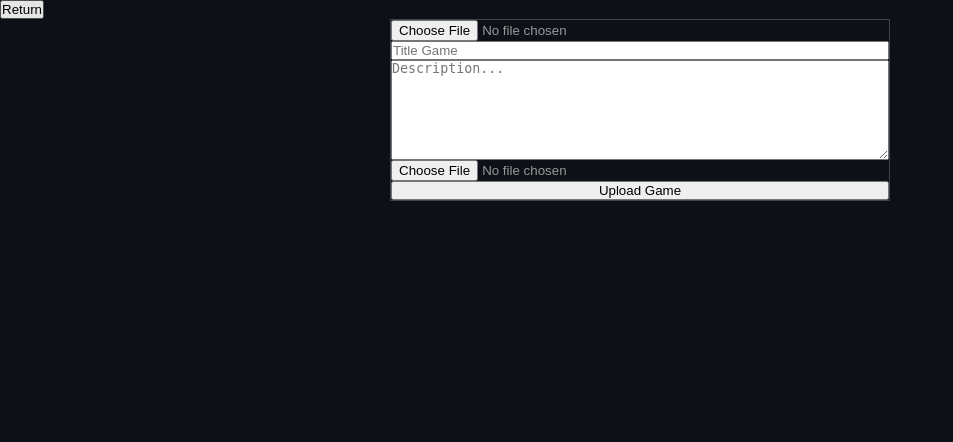
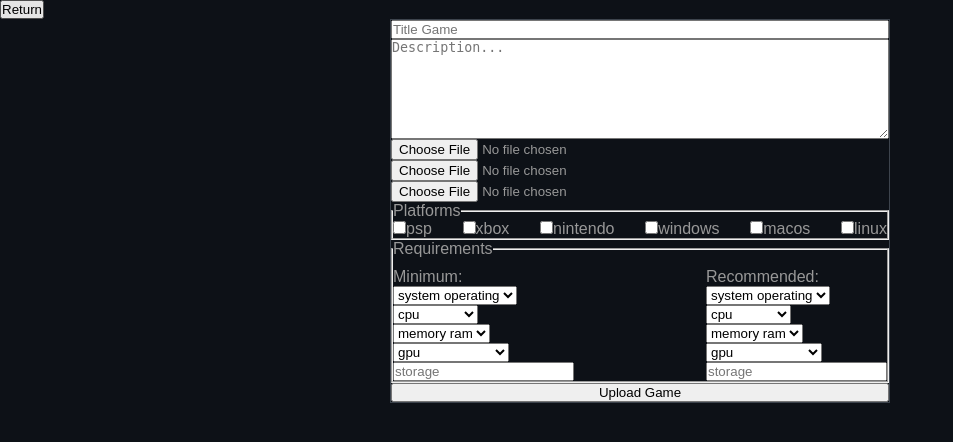
Before and after one commit to FaridDanilo/MyGameList, a PHP site: page /new_game.php in a window 1280 px wide. Shown: the top 442 px of the page, without its empty margins (0-953 px from the left). Run offline with PHP 8.4, Linux system fonts and the light colour scheme.

Commit message:
Some Backend

```diff
--- a/assets/config/conf.php
+++ b/assets/config/conf.php
@@ -1,5 +1,7 @@
 <?php
 define ('BASE_URL', 'http://' . $_SERVER['HTTP_HOST'] . '/MyGameList/');
 
+define ('DB_CONN_URL', __DIR__ . '/../db/conn.php');
+
 define ('ASSETS_URL', BASE_URL . 'assets/');
 ?>
--- a/assets/css/styles.css
+++ b/assets/css/styles.css
@@ -40,57 +40,28 @@ header nav {
     justify-content: space-between;
 }
 
-/* .list-games,
-.add-games {
-    display: flex;
-    align-items: center;
-    width: max-content;
-    margin: 10px;
-    padding: 8px;
-    cursor: pointer;
-    font-size: 15px;
-    border-radius: 8px;
-    color: var(--white-color);
-    border: 1px solid var(--slate-shadow);
-    background-color: var(--deep-space);
-} */
-
-/* .list-games .fa-gamepad,
-.fa-plus {
-    margin-left: 8px;
-    font-size: 13px;
-} */
-
-/* .list-games:hover,
-.add-games:hover {
-    background-color: var(--deep-light-space);
-} */
-
 .dropdown {
     position: relative;
     display: inline-block;
-    margin: 13px;
+    margin: 15px;
     border-radius: 8px;
+    cursor: pointer;
     color: var(--white-color);
     border: 1px solid var(--slate-shadow);
     background-color: var(--deep-space);
 }
 
 .dropdown-btn {
-    background: none;
-    border: none;
-    color: inherit;
-    font: inherit;
-    cursor: pointer;
-    padding: 10px 18px;
-    border-radius: 5px;
+    all: unset;
     display: flex;
     align-items: center;
+    padding: 8px 14px;
+    font-size: 13px;
     gap: 8px;
 }
 
-.dropdown-btn:hover {
-    background: var(--deep-light-space, #2f353f);
+.dropdown:hover {
+    background-color: var(--deep-light-space);
 }
 
 .dropdown-content {
@@ -178,10 +149,6 @@ main {
 .environments {
     padding-bottom: 12px;
     border-bottom: 1px solid var(--slate-shadow);
-}
-
-.environments .fa-seedling {
-    margin-left: 10px;
 }
 
 .environments picture img {
@@ -292,11 +259,11 @@ main {
 /* ========== Requirements END ========== */
 
 /* ========== Add New Gamge Form START ========== */
+
 form {
     display: flex;
     justify-content: center;
     align-items: center;
-    margin: 0 auto;
     border: 1px solid var(--slate-shadow);
     max-width: 500px;
 }
@@ -313,4 +280,18 @@ textarea {
     min-height: 100px;
     resize: vertical;
 }
+
+fieldset {
+    display: flex;
+    justify-content: space-between;
+}
+
+.requirements-content p {
+    margin-top: 10px;
+}
+
+.requirements-content select {
+    display: flex;
+    /* margin: 10px 0; */
+}
 /* ========== Add New Gamge Form END ========== */
--- a/new_game.php
+++ b/new_game.php
@@ -7,13 +7,91 @@ include "assets/config/conf.php";
 
 <body>
     <a href="index.php"><button>Return</button></a>
-    <form action="upload.php" method="post" enctype="multipart/form-data">
-        <div class="form-content">
-            <input type="file" name="front_page_img">
-            <input type="text" name="title_game" placeholder="Title Game">
-            <textarea name="description_game" cols="50" placeholder="Description..."></textarea>
-            <input type="file" name="enviroments_img">
-            <button type="submit">Upload Game</button>
-        </div>
-    </form>
+    <main>
+        <!-- <h2>Add new Game</h2> -->
+        <form action="upload.php" method="post" enctype="multipart/form-data">
+            <div class="form-content">
+                <input type="text" name="title_game" placeholder="Title Game" required>
+                <textarea name="description_game" cols="50" placeholder="Description..." required></textarea>
+                <input type="file" name="front_page_img" required>
+                <input type="file" name="enviroments_img" required>
+                <input type="file" name="mechanics_clips" required>
+                <fieldset>
+                    <legend>Platforms</legend>
+                    <label for="psp"><input type="checkbox" id="psp" name="psp">psp</label>
+                    <label for="xbox"><input type="checkbox" id="xbox" name="xbox">xbox</label>
+                    <label for="nintendo"><input type="checkbox" id="nintendo" name="nintendo">nintendo</label>
+                    <label for="windows"><input type="checkbox" id="windows" name="windows">windows</label>
+                    <label for="macos"><input type="checkbox" id="macos" name="macos">macos</label>
+                    <label for="linux"><input type="checkbox" id="linux" name="linux">linux</label>
+                </fieldset>
+                <fieldset>
+                    <legend>Requirements</legend>
+                    <div class="requirements-content">
+                        <p>Minimum:</p>
+                        <select name="system_operating" id="">
+                            <option value="" disabled selected>system operating</option>
+                            <option value="">win 64 bits</option>
+                            <option value="">win 64 bits</option>
+                            <option value="">win 64 bits</option>
+                        </select>
+
+                        <select name="cpu" id="">
+                            <option value="" disabled selected>cpu</option>
+                            <option value="">intel core</option>
+                            <option value="">amd ryzen</option>
+                        </select>
+
+                        <select name="ram" id="">
+                            <option value="">memory ram</option>
+                            <option value="">ddr2</option>
+                            <option value="">ddr3</option>
+                            <option value="">ddr4</option>
+                            <option value="">ddr5</option>
+                        </select>
+
+                        <select name="gpu" id="">
+                            <option value="" disabled selected>gpu</option>
+                            <option value="">nvidea graphics</option>
+                            <option value="">amd graphics</option>
+                        </select>
+
+                        <input type="text" placeholder="storage">
+                    </div>
+                    <div class="requirements-content">
+                        <p>Recommended:</p>
+                        <select name="system_operating" id="">
+                            <option value="" disabled selected>system operating</option>
+                            <option value="">win 64 bits</option>
+                            <option value="">win 64 bits</option>
+                            <option value="">win 64 bits</option>
+                        </select>
+
+                        <select name="cpu" id="">
+                            <option value="" disabled selected>cpu</option>
+                            <option value="">intel core</option>
+                            <option value="">amd ryzen</option>
+                        </select>
+
+                        <select name="ram" id="">
+                            <option value="">memory ram</option>
+                            <option value="">ddr2</option>
+                            <option value="">ddr3</option>
+                            <option value="">ddr4</option>
+                            <option value="">ddr5</option>
+                        </select>
+
+                        <select name="gpu" id="">
+                            <option value="" disabled selected>gpu</option>
+                            <option value="">nvidea graphics</option>
+                            <option value="">amd graphics</option>
+                        </select>
+
+                        <input type="text" placeholder="storage">
+                    </div>
+                </fieldset>
+                <button type="submit">Upload Game</button>
+            </div>
+        </form>
+    </main>
 </body>
--- a/upload.php
+++ b/upload.php
@@ -1,5 +1,6 @@
-<?php
-include "assets/db/conn.php";
+<?php include "assets/config/conf.php";
+
+include DB_CONN_URL;
 
 if ($_SERVER['REQUEST_METHOD'] === 'POST') {
     $title_game = $_POST['title_game'];
```
Also changed, not shown: DB.session.sql (+7 -0 lines), uploads/68687f3d4cf78_Screenshot_1.png (deleted), uploads/68687f3d4d2eb_nintendo.jpg (deleted).
